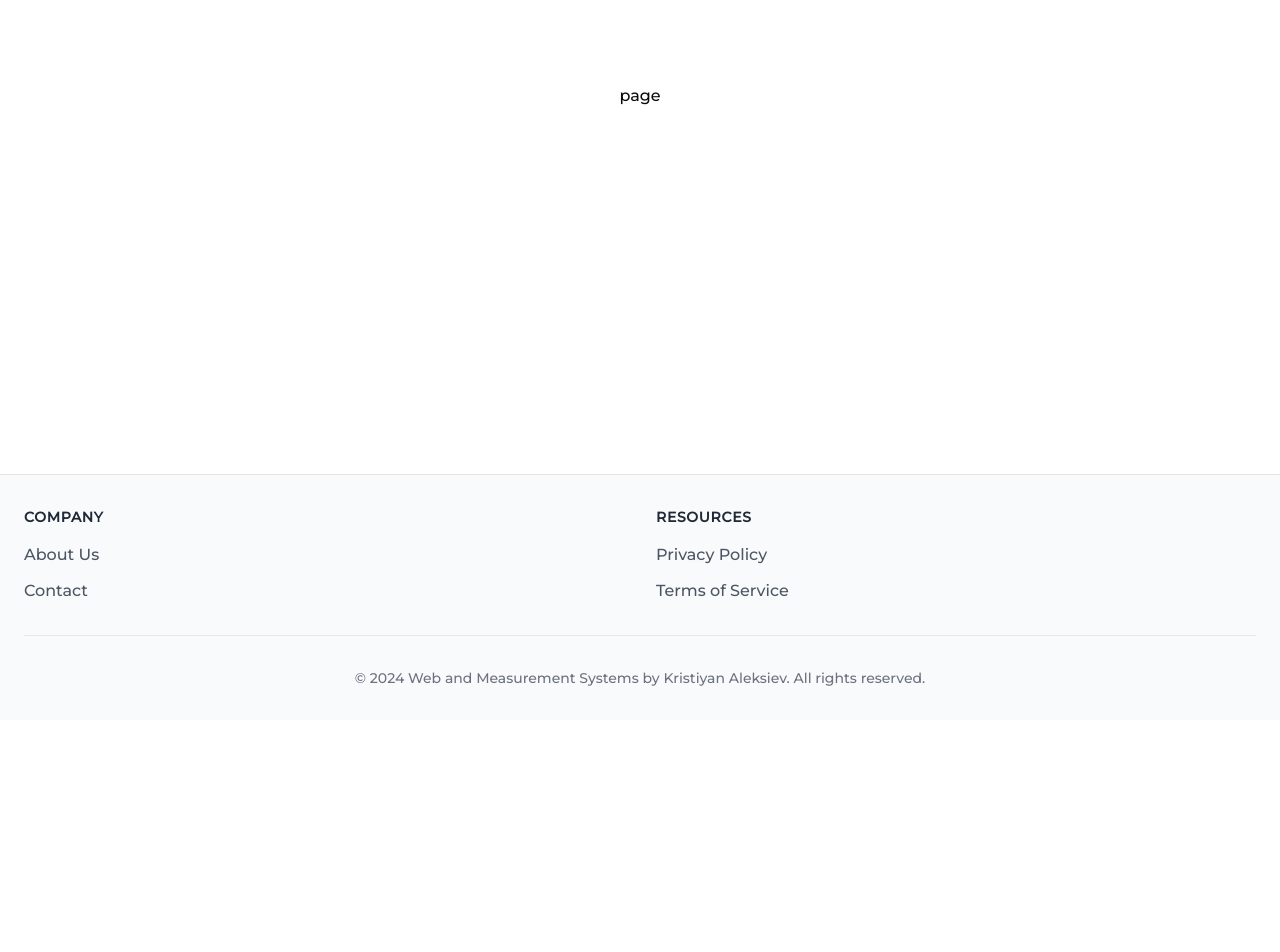
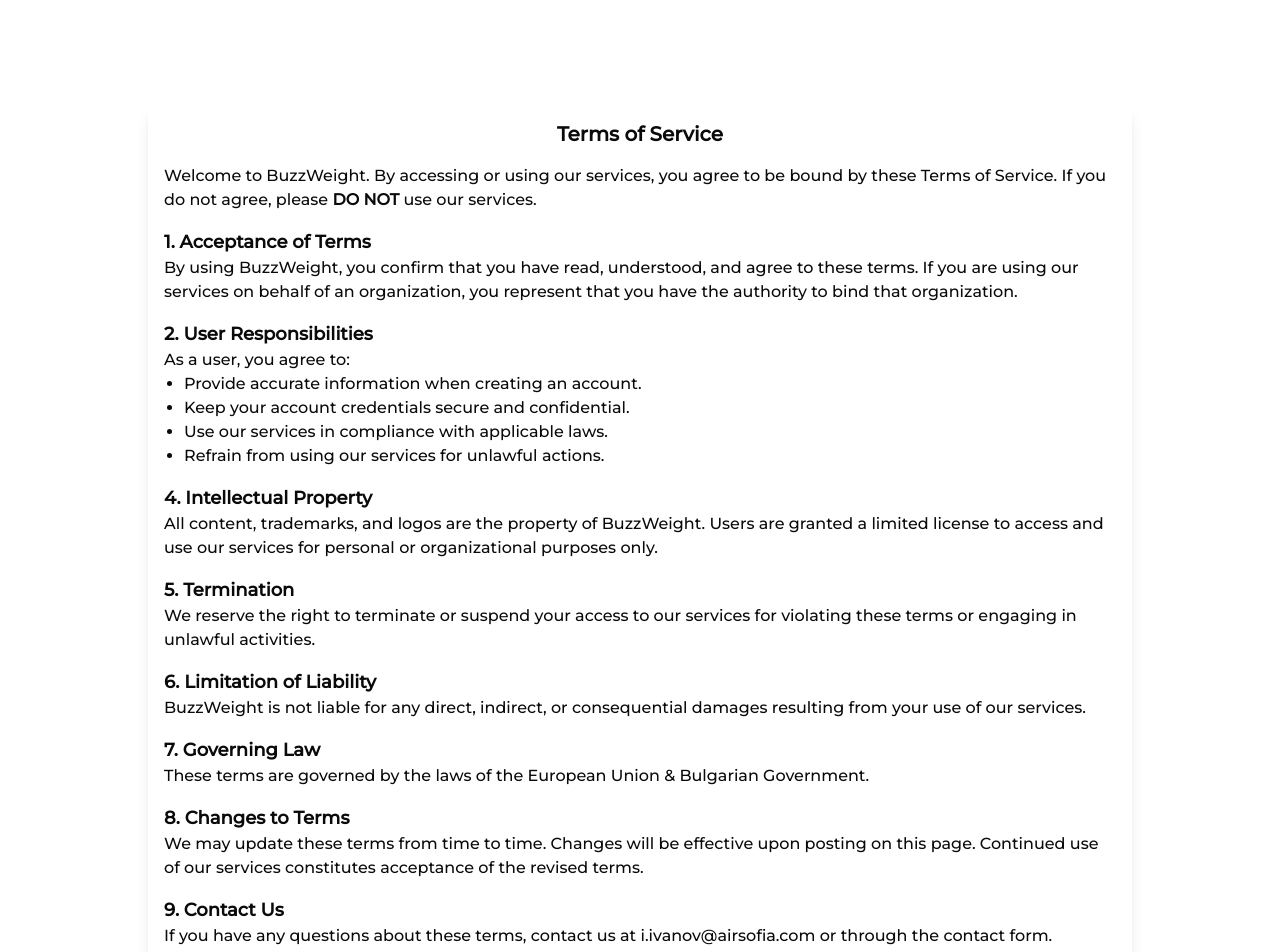
Before and after one commit to ChrisX21/BuzzWeight, a Next.js app in the folder buzzweight/: page /terms in a window 1280 px wide. Shown: the part 80-1032 px from the top of the page. Before the commit the page ends 800 px from the top, so only its background shows below. Built offline with nearby package versions, Linux system fonts and the light colour scheme; no server answers.

Commit message:
GDPR compliant pages done, as well as about us and contact form modification

```diff
--- a/buzzweight/app/about/page.tsx
+++ b/buzzweight/app/about/page.tsx
@@ -1,5 +1,68 @@
 import React from "react";
 
 export default function page() {
-  return <div>page</div>;
+  return (
+    <div className="shadow-lg rounded-lg p-4 mt-5">
+      <h1 className="text-center font-bold text-xl mb-4">About BuzzWeight</h1>
+
+      <p className="mb-4">
+        Welcome to <strong>BuzzWeight</strong>, your innovative solution for
+        monitoring and managing weight, temperature, and humidity sensor data
+        from your bee hive trailers. Designed with efficiency and precision in
+        mind, BuzzWeight serves as a comprehensive dashboard to give you
+        real-time insights into your sensor systems, as well as custom hardware
+        solutions for monitoring.
+      </p>
+
+      <h2 className="font-bold text-lg mt-4">Our Mission</h2>
+      <p className="mb-4">
+        At BuzzWeight, we aim to empower businesses and individuals with
+        accurate and reliable sensor data for their hives. Our mission is to
+        simplify complex data management processes, enabling users to make
+        informed decisions that enhance productivity and operational efficiency.
+      </p>
+
+      <h2 className="font-bold text-lg mt-4">What We Offer</h2>
+      <ul className="list-disc ml-5 mb-4">
+        <li>
+          A user-friendly dashboard for real-time monitoring of weight,
+          temperature, and humidity data.
+        </li>
+        <li>
+          Comprehensive data aggregation for up to 5 trailers, with insights
+          derived from 4 individual production scales, hive scale and weather
+          station package per trailer.
+        </li>
+        <li>Minimalistic, responsive design tailored to your workflow.</li>
+        <li>Custom Design</li>
+      </ul>
+
+      <h2 className="font-bold text-lg mt-4">Why Choose BuzzWeight?</h2>
+      <p className="mb-4">
+        BuzzWeight stands out for its focus on simplicity, precision, and
+        scalability. Whether you're managing a fleet of bee hive trailers or
+        monitoring environmental conditions, BuzzWeight provides a dependable
+        solution to handle your data effortlessly.
+      </p>
+
+      <h2 className="font-bold text-lg mt-4">Looking Ahead</h2>
+      <p className="mb-4">
+        We're committed to continuously improving BuzzWeight with new features,
+        updates, and enhancements based on user feedback. Our vision is to make
+        sensor data management accessible and efficient for everyone.
+      </p>
+
+      <h2 className="font-bold text-lg mt-4">Get in Touch</h2>
+      <p className="mb-4">
+        We'd love to hear from you! If you have any questions, suggestions, or
+        feedback, feel free to reach out to us at{" "}
+        <strong>i.ivanov@airsofia.com</strong> or through the{" "}
+        <strong>Contact form</strong>.
+      </p>
+
+      <p className="text-center font-bold mt-4">
+        Thank you for choosing BuzzWeight!
+      </p>
+    </div>
+  );
 }
--- a/buzzweight/app/contact/page.tsx
+++ b/buzzweight/app/contact/page.tsx
@@ -2,10 +2,14 @@ import React from "react";
 
 export default function Contact() {
   return (
-    <div className="mx-auto bg-white rounded-lg shadow-lg border border-grey p-10 pl-20 pr-20">
-      <h1 className="text-3xl font-bold text-center text-gray-900 mb-8">
+    <>
+      <div className="mx-auto bg-white rounded-lg shadow-lg border border-grey p-10 pl-20 pr-20 mt-5">
+        <h1 className="text-3xl font-bold text-center text-gray-900">
           Contact Us
         </h1>
+        <h3 className="text-md text-center text-gray-500 mb-6">
+          We would love to get in touch!
+        </h3>
 
         <form className="space-y-6">
           <div>
@@ -20,6 +24,7 @@ export default function Contact() {
               id="name"
               name="name"
               required
+              placeholder="Your full name here..."
               className="mt-1 block w-full rounded-md border border-gray-300 px-3 py-2 shadow-sm focus:border-indigo-500 focus:outline-none focus:ring-1 focus:ring-indigo-500"
             />
           </div>
@@ -36,6 +41,7 @@ export default function Contact() {
               id="email"
               name="email"
               required
+              placeholder="email@email.com"
               className="mt-1 block w-full rounded-md border border-gray-300 px-3 py-2 shadow-sm focus:border-indigo-500 focus:outline-none focus:ring-1 focus:ring-indigo-500"
             />
           </div>
@@ -52,6 +58,7 @@ export default function Contact() {
               id="subject"
               name="subject"
               required
+              placeholder="Subject of your message..."
               className="mt-1 block w-full rounded-md border border-gray-300 px-3 py-2 shadow-sm focus:border-indigo-500 focus:outline-none focus:ring-1 focus:ring-indigo-500"
             />
           </div>
@@ -68,6 +75,7 @@ export default function Contact() {
               name="message"
               rows={4}
               required
+              placeholder="Your message here..."
               className="mt-1 block w-full rounded-md border border-gray-300 px-3 py-2 shadow-sm focus:border-indigo-500 focus:outline-none focus:ring-1 focus:ring-indigo-500 min-h-20 max-h-80 h-40"
             />
           </div>
@@ -82,5 +90,6 @@ export default function Contact() {
           </div>
         </form>
       </div>
+    </>
   );
 }
--- a/buzzweight/app/privacy/page.tsx
+++ b/buzzweight/app/privacy/page.tsx
@@ -1,7 +1,79 @@
-import React from 'react'
+import React from "react";
 
-export default function page() {
+export default function PrivacyPolicy() {
   return (
-    <div>page</div>
-  )
+    <div className="shadow-lg rounded-lg p-4 mt-5">
+      <h1 className="text-center font-bold text-xl mb-4">Privacy Policy</h1>
+      <p>
+        This Privacy Policy outlines how we collect, use, and protect your
+        personal information in compliance with the General Data Protection
+        Regulation (GDPR).
+      </p>
+
+      <h2 className="font-bold text-lg mt-4">1. Information We Collect</h2>
+      <p>We may collect the following types of information:</p>
+      <ul className="list-disc ml-5">
+        <li>Personal details: name, email address, contact details.</li>
+        <li>Technical data: IP address, browser type, and operating system.</li>
+        <li>Cookies for authentication.</li>
+      </ul>
+
+      <h2 className="font-bold text-lg mt-4">2. Legal Basis for Processing</h2>
+      <p>We process your data based on one or more of the following:</p>
+      <ul className="list-disc ml-5">
+        <li>Your consent (e.g., for marketing communications).</li>
+        <li>Performance of a contract (e.g., providing our services).</li>
+        <li>Compliance with legal obligations.</li>
+      </ul>
+
+      <h2 className="font-bold text-lg mt-4">3. How We Use Your Information</h2>
+      <p>We use your information to:</p>
+      <ul className="list-disc ml-5">
+        <li>Provide and improve our services.</li>
+        <li>Communicate with you about your account or inquiries.</li>
+        <li>Comply with legal obligations.</li>
+      </ul>
+
+      <h2 className="font-bold text-lg mt-4">4. Retention Period</h2>
+      <p>
+        We retain your personal information for as long as necessary to fulfill
+        the purposes outlined in this policy unless a longer retention period is
+        required by law.
+      </p>
+
+      <h2 className="font-bold text-lg mt-4">5. Data Sharing</h2>
+      <p>
+        We do not share your personal information with third parties under any
+        circumstances.
+      </p>
+
+      <h2 className="font-bold text-lg mt-4">6. Your Rights</h2>
+      <p>Under GDPR, you have the following rights:</p>
+      <ul className="list-disc ml-5">
+        <li>Access, correct, or delete your data.</li>
+        <li>Restrict or object to processing.</li>
+        <li>Data portability.</li>
+        <li>Withdraw consent at any time.</li>
+        <li>File a complaint with a supervisory authority.</li>
+      </ul>
+
+      <h2 className="font-bold text-lg mt-4">7. Security Measures</h2>
+      <p>
+        We use encryption, access controls, and regular security audits to
+        safeguard your data.
+      </p>
+
+      <h2 className="font-bold text-lg mt-4">8. Contact Information</h2>
+      <p>
+        If you have questions about this Privacy Policy, contact us at
+        i.ivanov@airsofia.com or use our contact form.
+      </p>
+
+      <h2 className="font-bold text-lg mt-4">9. Updates to This Policy</h2>
+      <p>
+        We may update this policy from time to time. Changes will be posted on
+        this page with the revision date.
+      </p>
+    </div>
+  );
 }
--- a/buzzweight/app/terms/page.tsx
+++ b/buzzweight/app/terms/page.tsx
@@ -1,5 +1,70 @@
 import React from "react";
 
-export default function page() {
-  return <div>page</div>;
+export default function TermsOfService() {
+  return (
+    <div className="shadow-lg rounded-lg p-4 mt-5">
+      <h1 className="text-center font-bold text-xl mb-4">Terms of Service</h1>
+
+      <p>
+        Welcome to BuzzWeight. By accessing or using our services, you agree to
+        be bound by these Terms of Service. If you do not agree, please{" "}
+        <b>DO NOT</b> use our services.
+      </p>
+
+      <h2 className="font-bold text-lg mt-4">1. Acceptance of Terms</h2>
+      <p>
+        By using BuzzWeight, you confirm that you have read, understood, and
+        agree to these terms. If you are using our services on behalf of an
+        organization, you represent that you have the authority to bind that
+        organization.
+      </p>
+
+      <h2 className="font-bold text-lg mt-4">2. User Responsibilities</h2>
+      <p>As a user, you agree to:</p>
+      <ul className="list-disc ml-5">
+        <li>Provide accurate information when creating an account.</li>
+        <li>Keep your account credentials secure and confidential.</li>
+        <li>Use our services in compliance with applicable laws.</li>
+        <li>Refrain from using our services for unlawful actions.</li>
+      </ul>
+
+      <h2 className="font-bold text-lg mt-4">4. Intellectual Property</h2>
+      <p>
+        All content, trademarks, and logos are the property of BuzzWeight. Users
+        are granted a limited license to access and use our services for
+        personal or organizational purposes only.
+      </p>
+
+      <h2 className="font-bold text-lg mt-4">5. Termination</h2>
+      <p>
+        We reserve the right to terminate or suspend your access to our services
+        for violating these terms or engaging in unlawful activities.
+      </p>
+
+      <h2 className="font-bold text-lg mt-4">6. Limitation of Liability</h2>
+      <p>
+        BuzzWeight is not liable for any direct, indirect, or consequential
+        damages resulting from your use of our services.
+      </p>
+
+      <h2 className="font-bold text-lg mt-4">7. Governing Law</h2>
+      <p>
+        These terms are governed by the laws of the European Union & Bulgarian
+        Government.
+      </p>
+
+      <h2 className="font-bold text-lg mt-4">8. Changes to Terms</h2>
+      <p>
+        We may update these terms from time to time. Changes will be effective
+        upon posting on this page. Continued use of our services constitutes
+        acceptance of the revised terms.
+      </p>
+
+      <h2 className="font-bold text-lg mt-4">9. Contact Us</h2>
+      <p>
+        If you have any questions about these terms, contact us at
+        i.ivanov@airsofia.com or through the contact form.
+      </p>
+    </div>
+  );
 }
--- a/buzzweight/lib/services/querySupabaseService.ts
+++ b/buzzweight/lib/services/querySupabaseService.ts
@@ -43,7 +43,7 @@ export async function getLatestSensorData(): Promise<SensorData[]> {
         process.env.NEXT_PUBLIC_SUPABASE_ANON_KEY!
     );
 
-    const date = new Date(Date.now() - 1000 * 60 * 60 * 24).toISOString();
+    const date = new Date(Date.now() - 1000 * 60 * 60 * 24 * 220).toISOString();
 
     const {data, error} = await supabase.from('sensors').select('*').gte('created_at', date);
 
@@ -60,7 +60,7 @@ export async function getLatestTempData(): Promise<SensorData[]> {
         process.env.NEXT_PUBLIC_SUPABASE_ANON_KEY!
     );
 
-    const date = new Date(Date.now() - 1000 * 60 * 60 * 24).toISOString();
+    const date = new Date(Date.now() - 1000 * 60 * 60 * 24 * 220).toISOString();
 
     const {data, error} = await supabase.from('sensors').select('*').gte('created_at', date);
 
```
Lines whose indentation alone changed are shown as unchanged.
